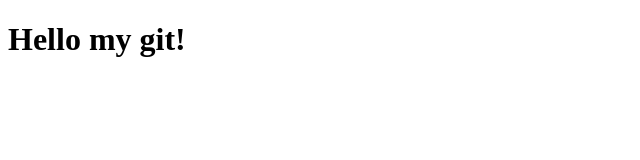
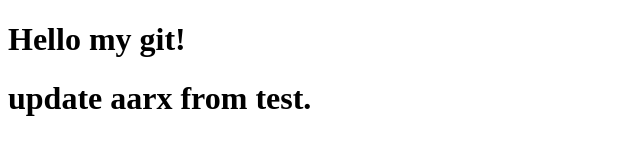
Before and after one commit to aarxcxl/coco, a plain HTML site: page index.html in a window 1280 px wide. Shown: the whole page, without its empty margins (0-640 px from the left). Drawn offline with Linux system fonts and the light colour scheme.

Commit message:
수정해보기

```diff
--- a/index.html
+++ b/index.html
@@ -7,5 +7,6 @@
 </head>
 <body>
     <h1>Hello my git!</h1>
+    <h1>update aarx from test.</h1>
 </body>
 </html>
```
